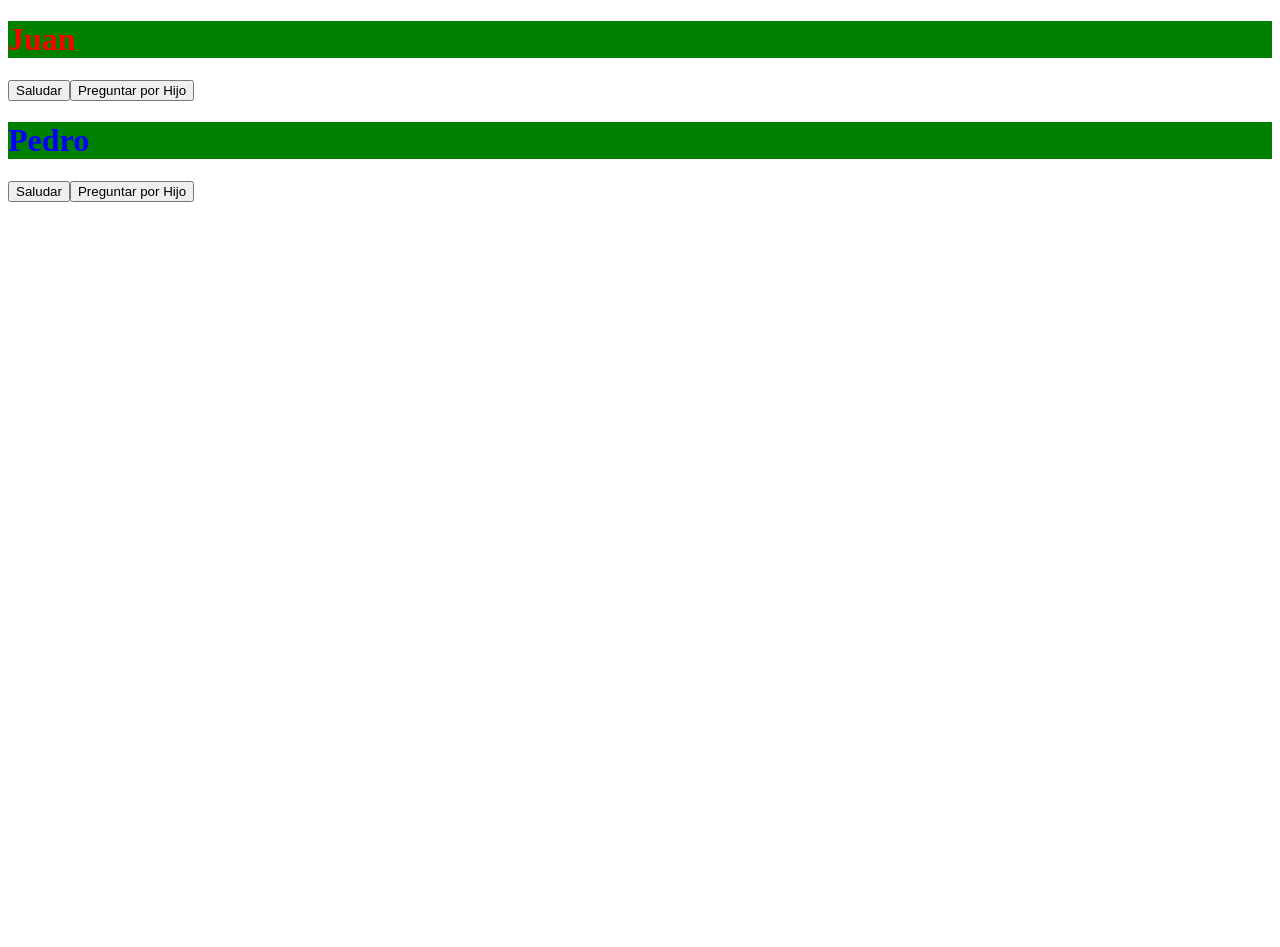
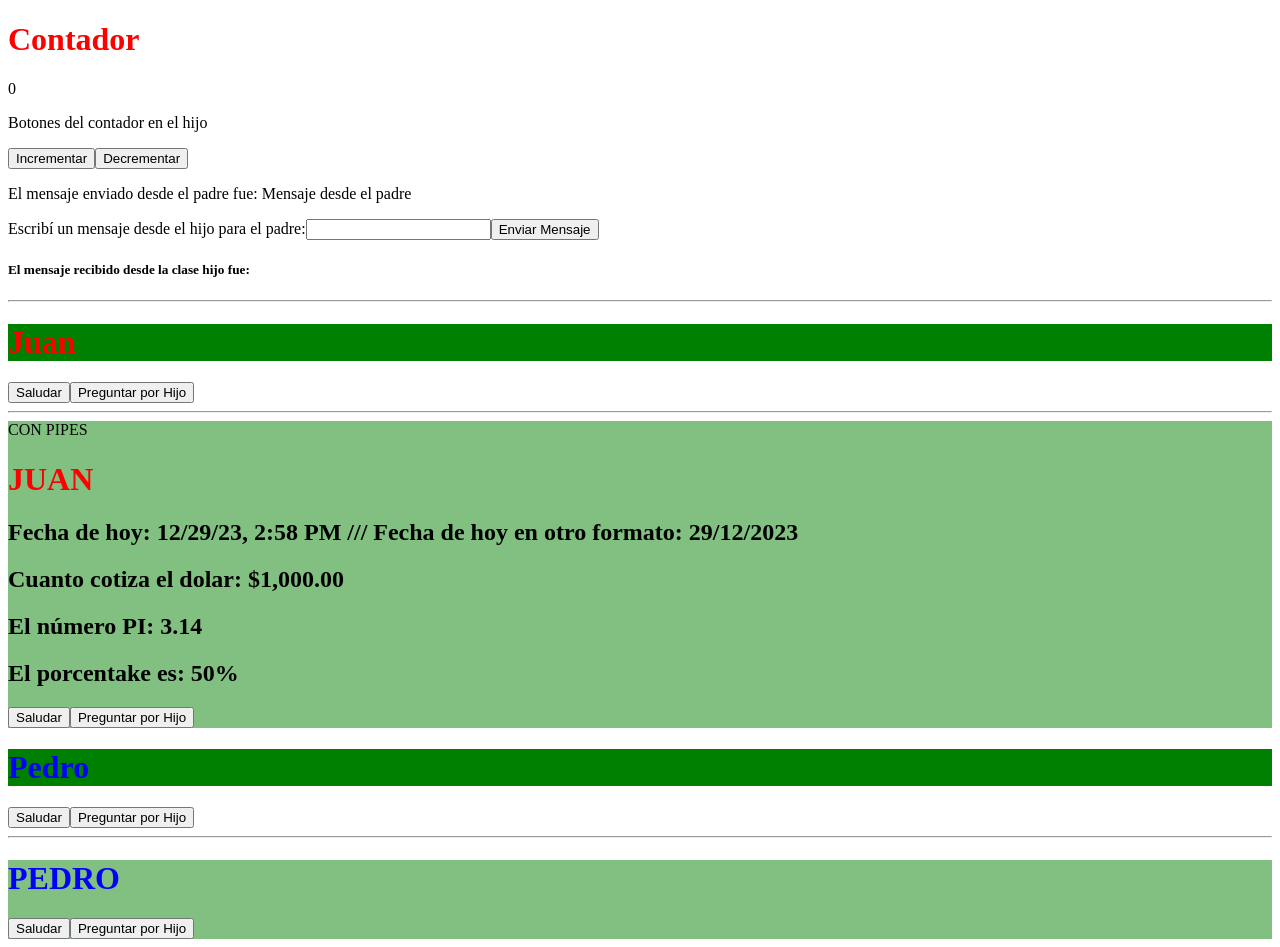
Before and after one commit to matiasCoco1997/cursoAngular, an Angular app in the folder curso-angular-youtube/: page / in a window 1280 px wide. Before the commit the page ends 800 px from the top, so only its background shows below. Built offline with nearby package versions, Linux system fonts and the light colour scheme.

Commit message:
update fin clase angular pipes

```diff
--- a/curso-angular-youtube/src/app/app.module.ts
+++ b/curso-angular-youtube/src/app/app.module.ts
@@ -8,6 +8,7 @@ import { HijoComponent } from './hijo/hijo.component';
 import { FormsModule } from '@angular/forms';
 import { HermanoComponent } from './hermano/hermano.component';
 import { EstiloHermanosDirective } from './estilo-hermanos.directive';
+import { MiPipePersonalizadoPipe } from './mi-pipe-personalizado.pipe';
 
 @NgModule({
   declarations: [
@@ -15,7 +16,8 @@ import { EstiloHermanosDirective } from './estilo-hermanos.directive';
     PadreComponent,
     HijoComponent,
     HermanoComponent,
-    EstiloHermanosDirective
+    EstiloHermanosDirective,
+    MiPipePersonalizadoPipe
   ],
   imports: [
     BrowserModule,
--- a/curso-angular-youtube/src/app/hermano/hermano.component.html
+++ b/curso-angular-youtube/src/app/hermano/hermano.component.html
@@ -3,3 +3,11 @@
     <button type="button" (click)="saludar()">Saludar</button>
     <button type="button" (click)="preguntar()">Preguntar por Hijo</button>
 </div>
+
+<hr>
+
+<div style="background-color: rgba(0, 128, 0, 0.493);">
+    <h1>{{ nombre | miPipePersonalizado}}</h1>
+    <button type="button" (click)="saludar()">Saludar</button>
+    <button type="button" (click)="preguntar()">Preguntar por Hijo</button>
+</div>
--- /dev/null
+++ b/curso-angular-youtube/src/app/mi-pipe-personalizado.pipe.ts
@@ -0,0 +1,12 @@
+import { Pipe, PipeTransform } from '@angular/core';
+
+@Pipe({
+  name: 'miPipePersonalizado'
+})
+export class MiPipePersonalizadoPipe implements PipeTransform {
+
+  transform(valor: string | undefined): string {
+    return valor?.toLocaleUpperCase() || '';
+  }
+
+}
--- a/curso-angular-youtube/src/app/padre/padre.component.html
+++ b/curso-angular-youtube/src/app/padre/padre.component.html
@@ -1,5 +1,4 @@
-<!--
-    <h1>Contador</h1>
+<h1>Contador</h1>
 
 <p>{{ valorContador }}</p>
 
@@ -11,10 +10,25 @@
 </app-hijo>
 
 <h5>El mensaje recibido desde la clase hijo fue: {{ mensajeRecibido }}</h5>
--->
+
+<hr>
 
 <div>
     <h1 appEstiloHermanos>{{ nombre }}</h1>
     <button type="button" (click)="saludar()">Saludar</button>
     <button type="button" (click)="preguntar()">Preguntar por Hijo</button>
 </div>
+
+
+<hr>
+
+<div style="background-color: rgba(0, 128, 0, 0.493);">
+    CON PIPES
+    <h1>{{ nombre | miPipePersonalizado}}</h1><!-- el pipe personalizado convierte en mayusculas el texto -->
+    <h2>Fecha de hoy: {{ fecha | date : 'short' }}  /// Fecha de hoy en otro formato: {{ fecha | date : 'dd/MM/yyyy' }}</h2><!-- el pipe propio de angular modifica la fecha con el formato deseado -->
+    <h2>Cuanto cotiza el dolar: {{ dolar | currency }}</h2><!-- el pipe propio de angular me trae el signo de la moneda deseado -->
+    <h2>El número PI: {{ pi | number: '1.2-2' }}</h2> <!-- el pipe propio de angular me trae dos decimales -->
+    <h2>El porcentake es: {{ factor | percent }}</h2> <!-- el pipe propio de angular me convierte a porcentaje el valor -->
+    <button type="button" (click)="saludar()">Saludar</button>
+    <button type="button" (click)="preguntar()">Preguntar por Hijo</button>
+</div>
--- a/curso-angular-youtube/src/app/padre/padre.component.ts
+++ b/curso-angular-youtube/src/app/padre/padre.component.ts
@@ -9,6 +9,10 @@ import { ServicioFamiliarService } from '../servicio-familiar.service';
 export class PadreComponent implements OnInit {
 
   nombre?: string;
+  fecha?: Date = new Date;
+  dolar?:number = 1000;
+  pi?: number = Math.PI;
+  factor: number =  0.5;
 
   constructor( private _servicioFamiliar: ServicioFamiliarService ){
 
```
Also changed, not shown: 1 other file (tests, documents, lock files or other folders).
